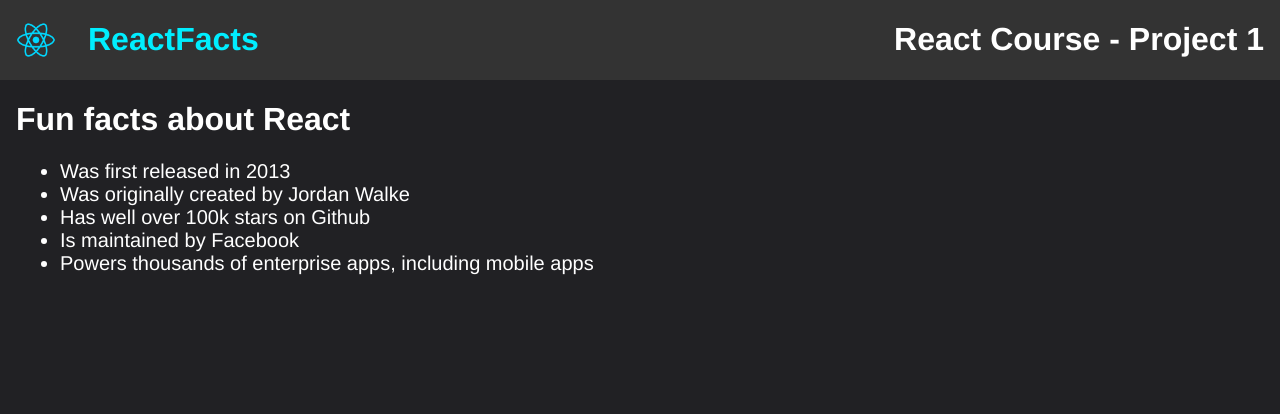
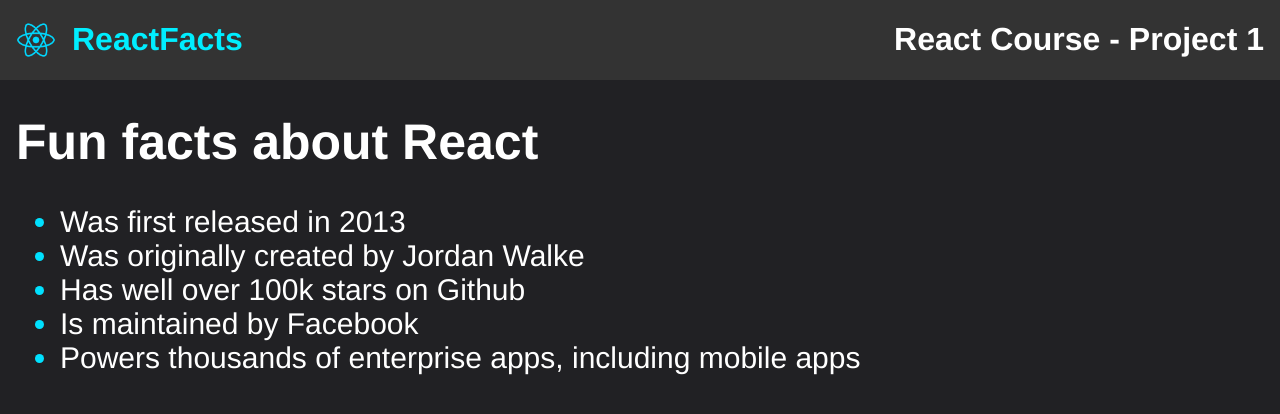
Before and after one commit to Telamon25346/testing, a React (Vite) app: page / in a window 1280 px wide. Shown: the top 414 px of the page. Built offline with nearby package versions, Linux system fonts and the light colour scheme.

Commit message:
changed bullet points from white to blue

```diff
--- a/src/Components/Paragraph.css
+++ b/src/Components/Paragraph.css
@@ -1,6 +1,7 @@
-h1 {
+h1.funfacts {
     font-family: "Helvetica Neue", sans-serif;
     font-weight: bold;
+    font-size: 50px;
     color: #ffffff;
     margin-left: 1rem;
 }
@@ -9,7 +10,12 @@
     margin: 20px;
     padding: 10;
     font-family: "Helvetica Neue", sans-serif;
-    font-size: 20px;
+    font-size: 30px;
     list-style-type: disc;
     color: rgb(255, 255, 255);
 }
+
+ul li::marker {
+    color:rgb(0, 225, 255);
+    font-size: rem;
+}
--- a/src/Components/Paragraph.jsx
+++ b/src/Components/Paragraph.jsx
@@ -5,7 +5,7 @@
   return (
     <>
     <div>
-      <h1>Fun facts about React</h1>
+      <h1 className='funfacts'>Fun facts about React</h1>
       <ul>
         <li>Was first released in 2013</li>
         <li>Was originally created by Jordan Walke</li>
```
